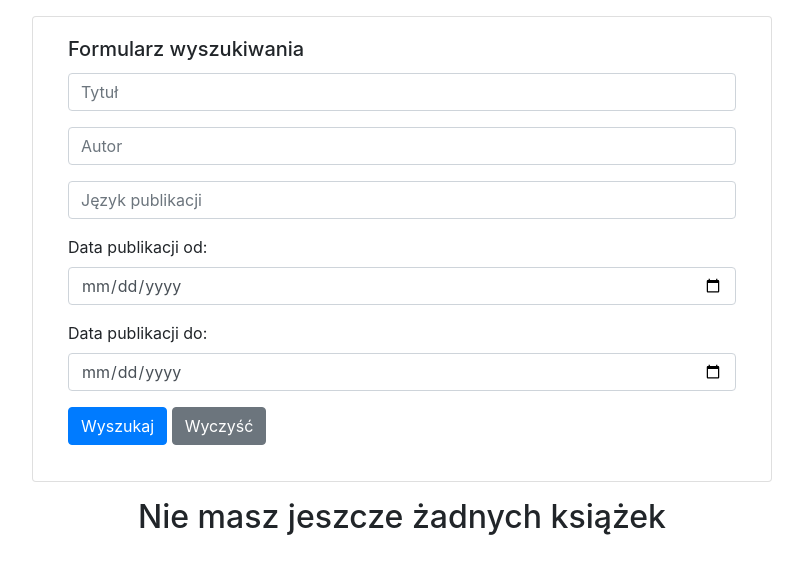
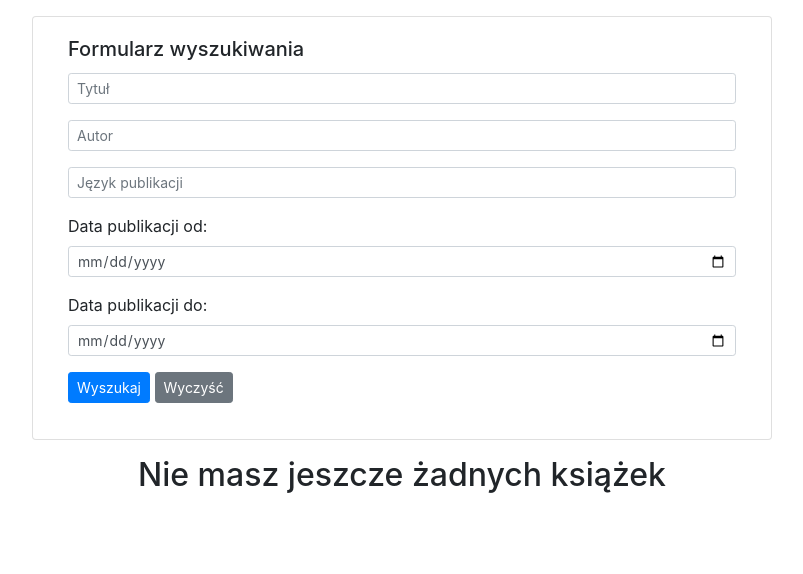
Before and after one commit to gothaur/book_list, a Django app: page / in a window 1280 px wide. Shown: the part 56-630 px from the top of the page, without its empty margins (238-1041 px from the left). Run offline with Django 3.2, Linux system fonts and the light colour scheme; data that the repository does not hold is empty.

Commit message:
layaut improved

```diff
--- a/books/forms.py
+++ b/books/forms.py
@@ -16,7 +16,7 @@ class AddBookForm(forms.ModelForm):
     title = forms.CharField(
         widget=forms.TextInput(
             attrs={
-                'class': 'form-control',
+                'class': 'form-control form-control-sm',
                 'placeholder': 'Tytuł',
             }
         ),
@@ -26,7 +26,7 @@ class AddBookForm(forms.ModelForm):
     author = forms.CharField(
         widget=forms.TextInput(
             attrs={
-                'class': 'form-control',
+                'class': 'form-control form-control-sm',
                 'placeholder': 'Autor',
             }
         ),
@@ -37,7 +37,7 @@ class AddBookForm(forms.ModelForm):
     isbn_number = forms.CharField(
         widget=forms.NumberInput(
             attrs={
-                'class': 'form-control',
+                'class': 'form-control form-control-sm',
                 'placeholder': 'Numer ISBN',
             }
         ),
@@ -48,7 +48,7 @@ class AddBookForm(forms.ModelForm):
     page_count = forms.IntegerField(
         widget=forms.NumberInput(
             attrs={
-                'class': 'form-control',
+                'class': 'form-control form-control-sm',
                 'placeholder': 'Liczba stron',
             }
         ),
@@ -62,7 +62,7 @@ class AddBookForm(forms.ModelForm):
         validators=[URLValidator],
         widget=forms.URLInput(
             attrs={
-                'class': 'form-control',
+                'class': 'form-control form-control-sm',
                 'placeholder': 'Link do okładki',
             }
         ),
@@ -74,7 +74,7 @@ class AddBookForm(forms.ModelForm):
         required=False,
         widget=forms.TextInput(
             attrs={
-                'class': 'form-control',
+                'class': 'form-control form-control-sm',
                 'placeholder': 'Data publikacji w formacie YYYY-MM-DD lub YYYY',
             }
         ),
@@ -90,7 +90,7 @@ class AddBookForm(forms.ModelForm):
         required=False,
         widget=forms.TextInput(
             attrs={
-                'class': 'form-control',
+                'class': 'form-control form-control-sm',
                 'placeholder': 'Język publikacji',
             }
         ),
@@ -139,7 +139,7 @@ class SearchBookForm(forms.Form):
     title = forms.CharField(
         widget=forms.TextInput(
             attrs={
-                'class': 'form-control mb-3',
+                'class': 'form-control mb-3 form-control-sm',
                 'placeholder': 'Tytuł',
             }
         ),
@@ -149,7 +149,7 @@ class SearchBookForm(forms.Form):
     author = forms.CharField(
         widget=forms.TextInput(
             attrs={
-                'class': 'form-control mb-3',
+                'class': 'form-control mb-3 form-control-sm',
                 'placeholder': 'Autor',
             }
         ),
@@ -159,7 +159,7 @@ class SearchBookForm(forms.Form):
     language = forms.CharField(
         widget=forms.TextInput(
             attrs={
-                'class': 'form-control mb-3',
+                'class': 'form-control mb-3 form-control-sm',
                 'placeholder': 'Język publikacji',
             }
         ),
@@ -170,7 +170,7 @@ class SearchBookForm(forms.Form):
         label='Data publikacji od',
         widget=forms.DateInput(
             attrs={
-                'class': 'form-control mb-3',
+                'class': 'form-control mb-3 form-control-sm',
                 'type': 'date',
             }
         ),
@@ -180,7 +180,7 @@ class SearchBookForm(forms.Form):
         label='Data publikacji do',
         widget=forms.DateInput(
             attrs={
-                'class': 'form-control mb-3',
+                'class': 'form-control mb-3 form-control-sm',
                 'type': 'date',
             }
         ),
@@ -205,7 +205,7 @@ class ImportBookForm(forms.Form):
         required=False,
         widget=forms.TextInput(
             attrs={
-                'class': 'form-control mb-3',
+                'class': 'form-control mb-3 for form-control-sm',
                 'placeholder': 'Tytuł',
             }
         ),
@@ -215,7 +215,7 @@ class ImportBookForm(forms.Form):
         required=False,
         widget=forms.TextInput(
             attrs={
-                'class': 'form-control mb-3',
+                'class': 'form-control mb-3 form-control-sm',
                 'placeholder': 'Autor',
             }
         ),
@@ -225,7 +225,7 @@ class ImportBookForm(forms.Form):
         required=False,
         widget=forms.TextInput(
             attrs={
-                'class': 'form-control mb-3',
+                'class': 'form-control mb-3 form-control-sm',
                 'placeholder': 'Wydawca',
             }
         ),
@@ -235,7 +235,7 @@ class ImportBookForm(forms.Form):
         required=False,
         widget=forms.TextInput(
             attrs={
-                'class': 'form-control mb-3',
+                'class': 'form-control mb-3 form-control-sm',
                 'placeholder': 'Temat',
             }
         ),
@@ -245,7 +245,7 @@ class ImportBookForm(forms.Form):
         required=False,
         widget=forms.TextInput(
             attrs={
-                'class': 'form-control mb-3',
+                'class': 'form-control mb-3 form-control-sm',
                 'placeholder': 'Numer ISBN',
             }
         ),
@@ -255,7 +255,7 @@ class ImportBookForm(forms.Form):
         required=False,
         widget=forms.TextInput(
             attrs={
-                'class': 'form-control mb-3',
+                'class': 'form-control mb-3 form-control-sm',
                 'placeholder': 'Numer LCCN',
             }
         ),
@@ -265,7 +265,7 @@ class ImportBookForm(forms.Form):
         required=False,
         widget=forms.TextInput(
             attrs={
-                'class': 'form-control mb-3',
+                'class': 'form-control mb-3 form-control-sm',
                 'placeholder': 'Numer OCLC',
             }
         ),
--- a/books/templates/books/add_book.html
+++ b/books/templates/books/add_book.html
@@ -8,7 +8,7 @@
         <form method="post">
           {% csrf_token %}
           {{ form.as_p }}
-          <input type="submit" class="btn btn-primary" value="Dodaj"/>
+          <input type="submit" class="btn btn-primary btn-sm" value="Dodaj"/>
         </form>
       </div>
   </div>
--- a/books/templates/books/book_list.html
+++ b/books/templates/books/book_list.html
@@ -9,8 +9,8 @@
           {{ form }}
           <div class="form-group row">
             <div class="col-sm-10">
-              <button type="submit" class="btn btn-primary">Wyszukaj</button>
-              <a href="{% url 'books:book-list' %}" class="btn btn-secondary">Wyczyść</a>
+              <button type="submit" class="btn btn-primary btn-sm">Wyszukaj</button>
+              <a href="{% url 'books:book-list' %}" class="btn btn-secondary btn-sm">Wyczyść</a>
             </div>
           </div>
         </form>
--- a/books/templates/books/import_book.html
+++ b/books/templates/books/import_book.html
@@ -9,8 +9,8 @@
           {{ form }}
           <div class="form-group row">
             <div class="col-sm-10">
-              <button type="submit" class="btn btn-primary">Wyszukaj</button>
-              <a href="{% url 'books:import-book' %}" class="btn btn-secondary">Wyczyść</a>
+              <button type="submit" class="btn btn-primary btn-sm">Wyszukaj</button>
+              <a href="{% url 'books:import-book' %}" class="btn btn-secondary btn-sm">Wyczyść</a>
             </div>
           </div>
         </form>
```
